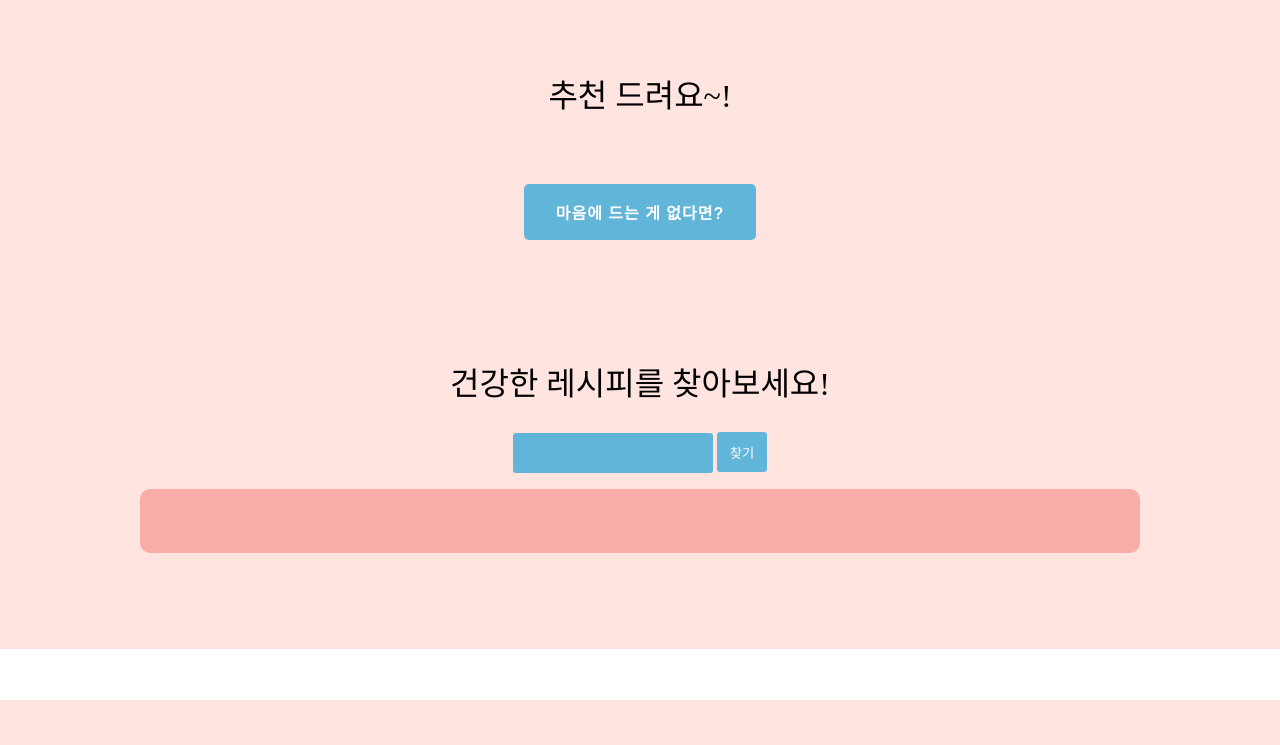
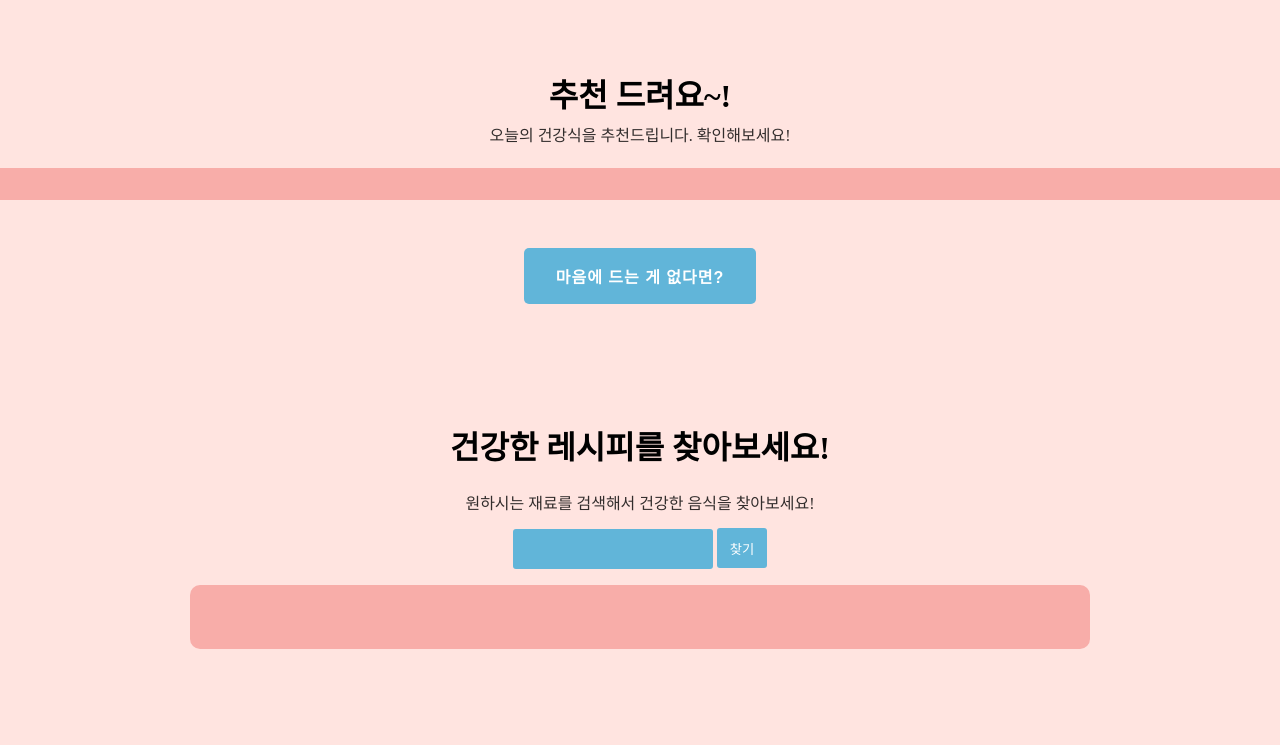
Before and after one commit to NamgyungKim/Today-table, a Flask app: template templates/main.html in a window 1280 px wide. Shown: the part 100-845 px from the top of the page. Before the commit the page ends 800 px from the top, so only its background shows below. Run offline with Flask 2, Linux system fonts and the light colour scheme; the template is opened without the code that fills it, so the values that code supplies are empty; some libraries are stand-ins or nearby versions; some web fonts are replaced.

Commit message:
mainPage design changed random recommends added

```diff
--- a/app.py
+++ b/app.py
@@ -1,4 +1,5 @@
 import json
+import random
 from datetime import date, datetime, timedelta
 
 import requests
@@ -31,11 +32,12 @@ def home():
     # 클라이언트로 부터 토큰이 담긴 쿠키를 받는다.
     token_receive = request.cookies.get('mytoken')
     dishes = list(db.foodInfo.find({}, {'_id': False}))
+    recommends = random.sample(dishes, 3)
     try:
         # payload 생성
         payload = jwt.decode(token_receive, SECRET_KEY, algorithms=['HS256'])
         user_info = db.users.find_one({"username": payload['id']})
-        return render_template('main.html', nickname=user_info["nickname"], dishes=dishes)
+        return render_template('main.html', nickname=user_info["nickname"], dishes=dishes, recommends=recommends)
     # 토큰이 만료되었을 때
     except jwt.ExpiredSignatureError:
         return redirect(url_for("index", msg="login expired"))
--- a/static/scripts/main.js
+++ b/static/scripts/main.js
@@ -16,6 +16,11 @@ function nav_show() {
   } else {
     $(".nav").hide();
   }
+}
+
+function search_ingredients() {
+  let value = $(".search-input").val();
+  console.log(value);
 }
 
 $(document).ready(function () {
--- a/static/styles/main.css
+++ b/static/styles/main.css
@@ -79,8 +79,17 @@ h1 {
   background-color: #ffe4e0;
 }
 
-.main-container .recommend-container h2 {
+.main-container .recommend-container h2,
+.main-container .list-container h2 {
   font-size: 2rem;
+  margin-bottom: 1rem;
+  font-weight: bold;
+}
+
+.main-container .recommend-container h4,
+.main-container .list-container h4 {
+  color: black;
+  opacity: 0.8;
 }
 
 .main-container .recommend-container .image-container {
@@ -89,6 +98,8 @@ h1 {
   justify-content: center;
   align-items: center;
   margin: 1.5rem 0 3rem 0;
+  padding: 1rem 2rem;
+  background-color: #f8ada9;
 }
 
 .image-container .dish {
@@ -128,6 +139,7 @@ h1 {
   width: 60%;
   text-align: center;
   word-break: keep-all;
+  line-height: 1.5rem;
 }
 
 .dish .dish-desc .dish-type {
@@ -152,6 +164,10 @@ h1 {
   color: #fff;
   font-weight: bold;
   letter-spacing: 1px;
+  transition: 0.1s ease-in;
+}
+.main-container .recommend-container .recommend-btn:active {
+  transform: scale(0.995);
 }
 
 /* 목록 부분 */
@@ -166,8 +182,10 @@ h1 {
 }
 
 .main-container .list-container h2 {
-  font-size: 2rem;
   margin-bottom: 2rem;
+}
+.main-container .list-container h4 {
+  margin-bottom: 1rem;
 }
 
 .main-container .list-container .search-form {
@@ -197,10 +215,9 @@ h1 {
 }
 
 .main-container .list-container .dish-lists {
-  width: 85%;
-  max-width: 1000px;
-  display: flex;
-  flex-wrap: wrap;
+  width: 900px;
+  display: grid;
+  grid-template-columns: 1fr 1fr 1fr 1fr;
   justify-content: center;
   padding: 2rem 3rem;
   margin: 1rem 0;
--- a/templates/main.html
+++ b/templates/main.html
@@ -44,8 +44,10 @@
     <div class="main-container">
       <div class="recommend-container">
         <h2>추천 드려요~!</h2>
+        <h4>오늘의 건강식을 추천드립니다. 확인해보세요!</h4>
         <div class="image-container">
-          {% for dish in dishes %} {# {{ range(1, 51) | random }}#}
+          {% for dish in recommends %} {# {{ range(1, 51) | random }}#} {# {{
+          loop.index }}#}
           <div class="dish">
             <a href="/detail/{{dish.no}}">
               <img src="{{ dish.img }}" alt="dish-image" />
@@ -61,7 +63,8 @@
       </div>
       <div class="list-container">
         <h2>건강한 레시피를 찾아보세요!</h2>
-        <form class="search-form">
+        <h4>원하시는 재료를 검색해서 건강한 음식을 찾아보세요!</h4>
+        <form class="search-form" onsubmit="search_ingredients()">
           <input type="text" class="search-input" />
           <button type="submit" class="search-btn">찾기</button>
         </form>
```
